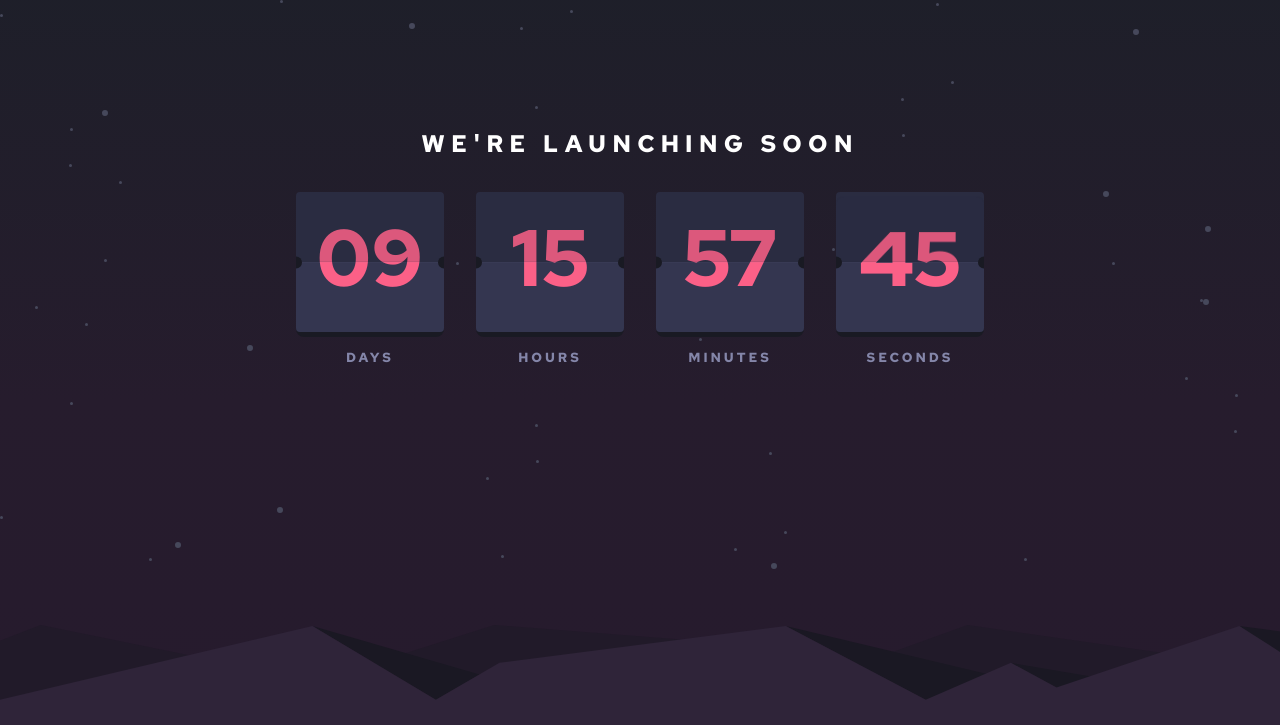
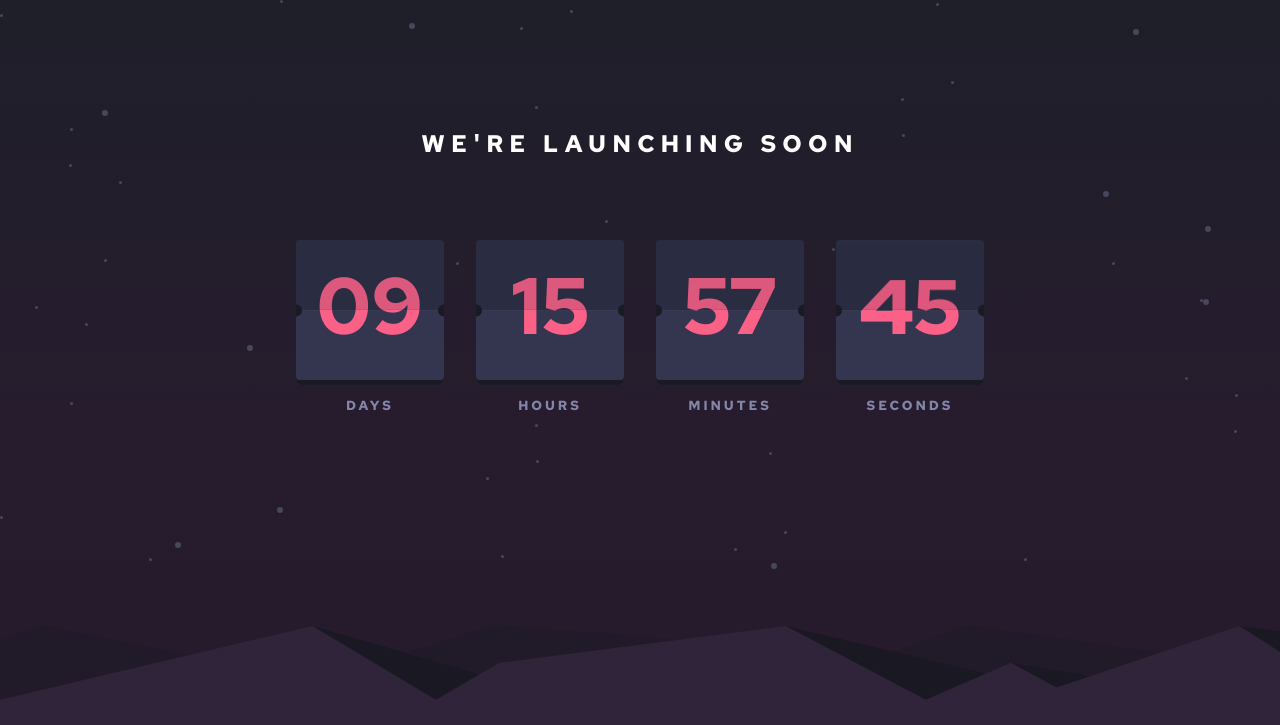
Before and after one commit to kcde/launch-countdown-timer, a website built with Vite: page index.html in a window 1280 px wide. Shown: the top 725 px of the page. Built offline with nearby package versions, Linux system fonts and the light colour scheme.

Commit message:
design fix

```diff
--- a/index.html
+++ b/index.html
@@ -26,12 +26,14 @@
   <body class="h-screen">
     <main class="container mx-auto">
       <h1
-        class="font-bold text-center text-lg lg:text-2xl text-white pt-36 lg:pt-32 pb-8 uppercase px-6 tracking"
+        class="font-bold text-center text-lg lg:text-2xl text-white pt-36 lg:pt-32 uppercase px-6 tracking"
       >
         We're launching soon
       </h1>
 
-      <section class="countdown flex justify-center items-center space-x-4 md:space-x-8">
+      <section
+        class="countdown flex justify-center items-center space-x-4 md:space-x-8 mt-8 lg:mt-20"
+      >
         <div>
           <div class="days card">
             <div class="demarc"></div>
```
